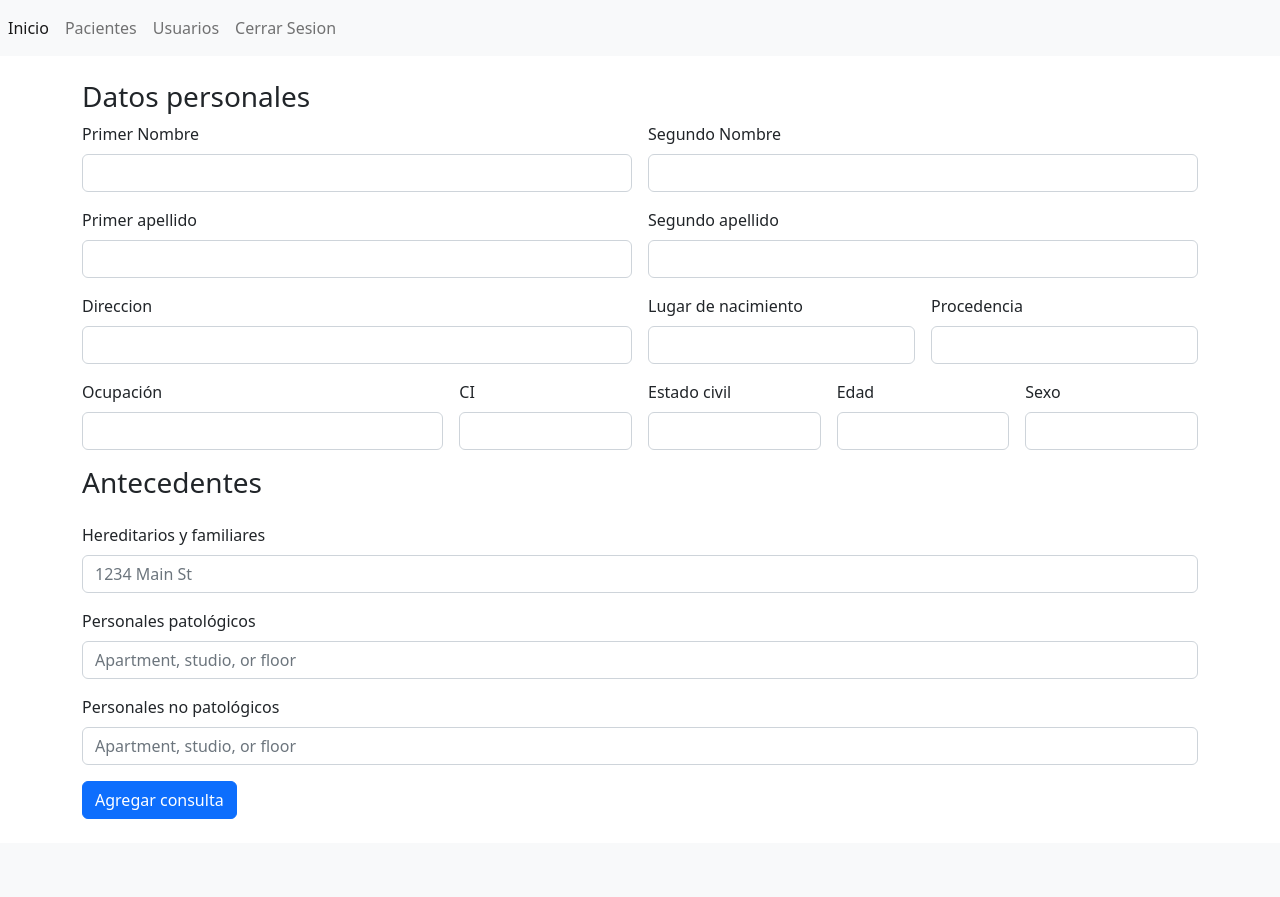
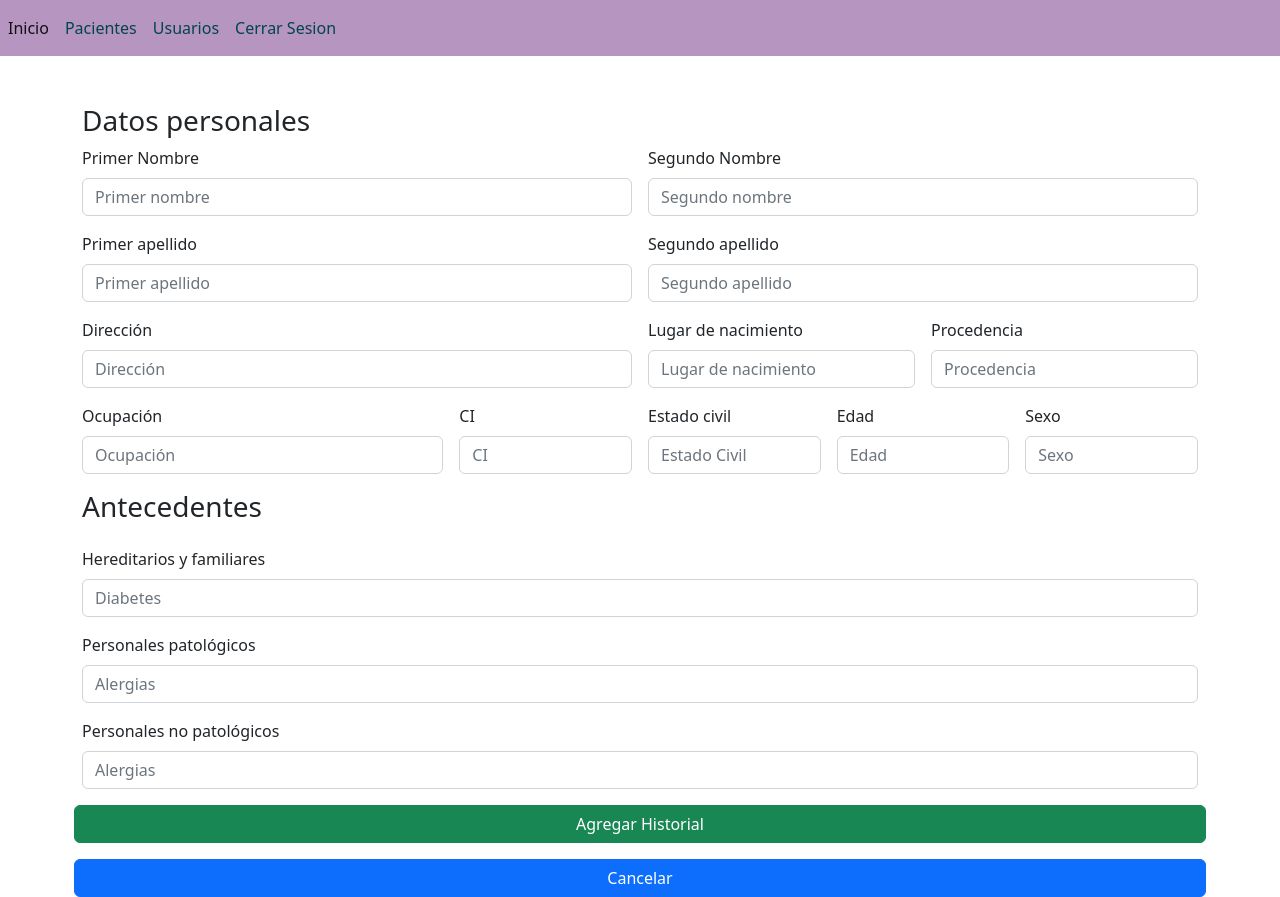
Before and after one commit to cesarvargasL/Clinica, a PHP site: page /Clinica/secciones/historial/crear.php in a window 1280 px wide. Before the commit the page ends 819 px from the top, so only its background shows below. Run offline with PHP 8.4, Linux system fonts and the light colour scheme; the visitor is signed in with stand-in values (Sample User, id 1).

Commit message:
Completado de lo completado

```diff
--- a/secciones/consultas/index.php
+++ b/secciones/consultas/index.php
@@ -69,7 +69,7 @@ $resultado = $con->query($sql);
                 <td scope="row"><?php echo $row['medicamentos'] ?></td>
                 <td><?php echo $row['radiografias'] ?></td>
                 <td>
-                    <a name="" id="" class="btn btn-primary" href="../../secciones/consultas/crear.php" role="button">Agregar consulta</a>
+                    <a name="" id="" class="btn btn-primary" href="../../secciones/consultas/formconsultas.php" role="button">Agregar consulta</a>
                     <?php } ?>
             </tr>
 
--- a/secciones/historial/conexion.php
+++ b/secciones/historial/conexion.php
@@ -1,5 +1,12 @@
 <?php
-$con =new mysqli("localhost", "root", "","consultoriofisioterapia");
-if ($con->connect_error)
- die ("conexion fallada".$con->connect_error);
+$servername = "localhost";
+$username = "root";
+$password = "";
+$dbname = "consultoriofisioterapia";
+
+$con = mysqli_connect($servername, $username, $password, $dbname);
+
+if (!$con) {
+    die("Error de conexión: " . mysqli_connect_error());
+}
 ?>
--- a/secciones/historial/crear.php
+++ b/secciones/historial/crear.php
@@ -1,84 +1,141 @@
+<?php
+session_start();
+if (!isset($_SESSION['correo'])) {
+    header("Location: login.php");
+    exit();
+}
+
+include 'conexion.php';
+
+if ($_SERVER['REQUEST_METHOD'] === 'POST') {
+    // $id = $_POST['id'];
+    $primernombre = $_POST['primernombre'];
+    $segundonombre = $_POST['segundonombre'];
+    $primerapellido = $_POST['primerapellido'];
+    $segundoapellido = $_POST['segundoapellido'];
+    $direccion = $_POST['direccion'];
+    $lugardenacimiento = $_POST['lugardenacimiento'];
+    $ocupacion = $_POST['procedencia'];
+    $procedencia = $_POST['ocupacion'];
+    $ci = $_POST['ci'];
+    $estadocivil = $_POST['estadocivil'];
+    $edad = $_POST['edad'];
+    $sexo = $_POST['sexo'];
+    $hereditariosyfamiliares = $_POST['hereditariosyfamiliares'];
+    $personalespatologicos = $_POST['personalespatologicos'];
+    $personalesnopatologicos = $_POST["personalesnopatologicos"];
+    // Crear la conexión a la base de datos
+    $con = new mysqli("localhost", "root", "", "consultoriofisioterapia");
+// Verificar si hay errores en la conexión
+    if ($con->connect_errno) {
+        echo "Error en la conexión a la base de datos: " . $con->connect_error;
+        exit();
+    }
+
+
+$sql = "INSERT INTO historial(primernombre,segundonombre, primerapellido, segundoapellido, direccion, lugardenacimiento, procedencia, ocupacion, ci, estadocivil, edad, sexo, hereditariosyfamiliares, personalespatologicos, personalesnopatologicos)
+VALUES ('$primernombre', '$segundonombre', '$primerapellido', '$segundoapellido', '$direccion', '$lugardenacimiento', '$procedencia', '$ocupacion', '$ci', '$estadocivil', '$edad', '$sexo', '$hereditariosyfamiliares', '$personalespatologicos', '$personalesnopatologicos')";
+
+
+    if ($con->query($sql) === TRUE) {
+        echo "Paciente agregado exitosamente.";
+        echo "<script>
+                setTimeout(function() {
+                    window.location.href = '../../secciones/pacientes/index.php';
+                }, 0000); // Redireccionar después de 3 segundos (3000 ms)
+              </script>";
+    } else {
+        echo "Error al agregar el paciente: " . $con->error;
+    }
+
+    $con->close();
+    exit();
+}
+?>
+
+<!-- implementacion de conexion fin -->
+
 <?php include ("../../templates/header.php"); ?>
 
 <br/>
+
+<br/>
 <h3>Datos personales</h3>
-<form class="row g-3">
+<form class="row g-3" action="" method="post" enctype="multipart/form/data">
   <div class="col-md-6">
-    <label for="inputEmail4" class="form-label">Primer Nombre</label>
-    <input type="email" class="form-control" id="inputEmail4">
+    <label for="primernombre " class="form-label">Primer Nombre</label>
+    <input type="text" class="form-control" name= "primernombre" id="primernombre " placeholder="Primer nombre" >
   </div>
   <div class="col-md-6">
-    <label for="inputPassword4" class="form-label">Segundo Nombre</label>
-    <input type="password" class="form-control" id="inputPassword4">
+    <label for="segundonombre" class="form-label">Segundo Nombre</label>
+    <input type="text" class="form-control" name= "segundonombre" id="segundonombre" placeholder="Segundo nombre">
   </div>
   <div class="col-md-6">
-    <label for="inputPassword4" class="form-label">Primer apellido</label>
-    <input type="password" class="form-control" id="inputPassword4">
+    <label for="primerapellido" class="form-label">Primer apellido</label>
+    <input type="text" class="form-control" name= "primerapellido" id="primerapellido" placeholder="Primer apellido">
   </div>
   <div class="col-md-6">
-    <label for="inputPassword4" class="form-label">Segundo apellido</label>
-    <input type="password" class="form-control" id="inputPassword4">
+    <label for="segundoapellido" class="form-label">Segundo apellido</label>
+    <input type="text" class="form-control" name= "segundoapellido" id="segundoapellido" placeholder="Segundo apellido">
   </div>
 
 <div class="col-md-6">
-    <label for="inputCity" class="form-label">Direccion</label>
-    <input type="text" class="form-control" id="inputCity">
+    <label for="direccion" class="form-label">Dirección</label>
+    <input type="text" class="form-control"  name= "direccion" id="direccion" placeholder="Dirección">
   </div>
 
 
   <div class="col-md-3">
-    <label for="inputState" class="form-label">Lugar de nacimiento</label>
-    <input type="text" class="form-control" id="inputZip">
+    <label for="lugardenacimiento" class="form-label">Lugar de nacimiento</label>
+    <input type="text" class="form-control" name= "lugardenacimiento" id="lugardenacimiento" placeholder="Lugar de nacimiento">
   </div>
   <div class="col-md-3">
-    <label for="inputZip" class="form-label">Procedencia</label>
-    <input type="text" class="form-control" id="inputZip">
+    <label for="procedencia" class="form-label">Procedencia</label>
+    <input type="text" class="form-control" name= "procedencia" id="procedencia" placeholder="Procedencia">
   </div>
   <div class="col-md-4">
-    <label for="inputZip" class="form-label">Ocupación</label>
-    <input type="text" class="form-control" id="inputZip">
+    <label for="ocupacion" class="form-label">Ocupación</label>
+    <input type="text" name= "ocupacion" class="form-control" id="ocupacion" placeholder="Ocupación">
   </div>
   <div class="col-md-2">
-    <label for="inputCity" class="form-label">CI</label>
-    <input type="text" class="form-control" id="inputCity">
+    <label for="ci" class="form-label">CI</label>
+    <input type="text" class="form-control" name= "ci" id="ci" placeholder="CI">
   </div>
   <div class="col-md-2">
-    <label for="inputZip" class="form-label">Estado civil</label>
-    <input type="text" class="form-control" id="inputZip">
+    <label for="estadocivil" class="form-label">Estado civil</label>
+    <input type="text" class="form-control" name= "estadocivil" id="estadocivil" placeholder="Estado Civil">
   </div>
   <div class="col-md-2">
-    <label for="inputZip" class="form-label">Edad</label>
-    <input type="text" class="form-control" id="inputZip">
+    <label for="edad" class="form-label">Edad</label>
+    <input type="text" class="form-control" name= "edad" id="edad" placeholder="Edad">
   </div>
   <div class="col-md-2">
-    <label for="inputZip" class="form-label">Sexo</label>
-    <input type="text" class="form-control" id="inputZip">
+    <label for="sexo" class="form-label">Sexo</label>
+    <input type="text" class="form-control" name= "sexo" id="sexo" placeholder="Sexo">
   </div>
 
   <h3>Antecedentes</h3>
 
   <div class="col-12">
-    <label for="inputAddress" class="form-label">Hereditarios y familiares</label>
-    <input type="text" class="form-control" id="inputAddress" placeholder="1234 Main St">
+    <label for="hereditariosyfamiliares" class="form-label">Hereditarios y familiares</label>
+    <input type="text" class="form-control" name= "hereditariosyfamiliares" id="hereditariosyfamiliares" placeholder="Diabetes">
   </div>
   <div class="col-12">
-    <label for="inputAddress2" class="form-label">Personales patológicos</label>
-    <input type="text" class="form-control" id="inputAddress2" placeholder="Apartment, studio, or floor">
+    <label for="personalespatologicos" class="form-label">Personales patológicos</label>
+    <input type="text" class="form-control" name= "personalespatologicos" id="personalespatologicos" placeholder="Alergias">
   </div>
   <div class="col-12">
-    <label for="inputAddress2" class="form-label">Personales no patológicos</label>
-    <input type="text" class="form-control" id="inputAddress2" placeholder="Apartment, studio, or floor">
+    <label for="personalesnopatologicos" class="form-label">Personales no patológicos</label>
+    <input type="text" class="form-control" name= "personalesnopatologicos" id="personalesnopatologicos" placeholder="Alergias">
     </div>
-    <div class="col-12">
-    <a name="" id="" class="btn btn-primary"
-        href="../../secciones/consultas/crear.php" role="button">
-        Agregar consulta
-    </a>
-</br>
-</br>
-</div>
-  </div>
 
-  </form>
+        <button type="submit" class="btn btn-success">Agregar Historial</button>
+        <a name="" id="" class="btn btn-primary" href="../../secciones/pacientes/index.php" role="button">Cancelar</a>
+
+    </form>
+
+    <!-- </div>
+    <div class="card-footer text-muted"></div>
+</div> -->
 
 <?php include ("../../templates/footer.php"); ?>
--- a/secciones/usuarios/index.php
+++ b/secciones/usuarios/index.php
@@ -39,7 +39,7 @@ $resultado = $conn->query($sql);
                             // echo "<td>" . $row['contrasena'] . "</td>";
                             echo "<td>" . $row['correo'] . "</td>";
                             ?><td>
-                                    <a name="btneditar" id="btneditar" class="btn btn-info" href="../../secciones/usuarios/editar.php?id=<?php echo $row['id']; ?>" role="button">Editar</a>
+                                    <a name="btneditar" id="btneditar" class="btn btn-primary" href="../../secciones/usuarios/editar.php?id=<?php echo $row['id']; ?>" role="button">Editar</a>
                                     <a name="btnborrar" id="btnborrar" class="btn btn-danger" href="../../secciones/usuarios/delete.php?id=<?php echo $row['id']; ?>" role="button">Eliminar</a>
                                   </td>
                              </tr>
--- a/templates/header.php
+++ b/templates/header.php
@@ -24,7 +24,20 @@ $url_base="http://localhost/Clinica/";
   </header>
 
   <nav class="navbar navbar-expand navbar-light bg-light">
-        <ul class="nav navbar-nav">
+  <style>
+  .navbar {
+    background-color: #b695c0 !important;
+  }
+  .navbar .nav-link {
+      color: #004548;
+    }
+  /* nav.navbar ul.nav li {
+
+    color: orange
+} */
+/* Implementacion del estilo */
+</style>
+  <ul class="nav navbar-nav">
             <li class="nav-item">
                 <a class="nav-link active" href="<?php echo $url_base;?>secciones/sistema/index.php" aria-current="page">Inicio<span class="visually-hidden">(current)</span></a>
             </li>
```
Also changed, not shown: secciones/consultas/crear.php (+40 -26 lines), secciones/consultas/formconsultas.php (added, +38 -0 lines), secciones/historial/index.php (+18 -5 lines), secciones/pacientes/crear.php (+13 -22 lines), secciones/pacientes/index.php (+8 -3 lines).
